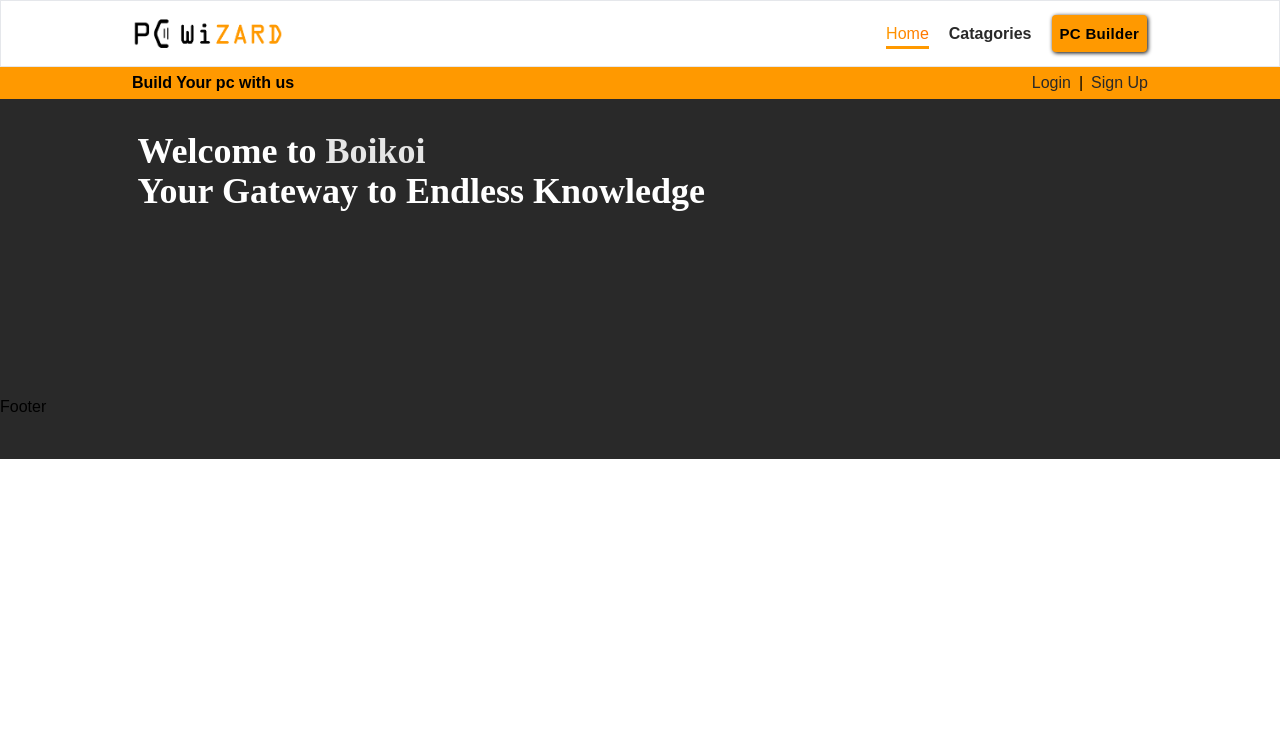
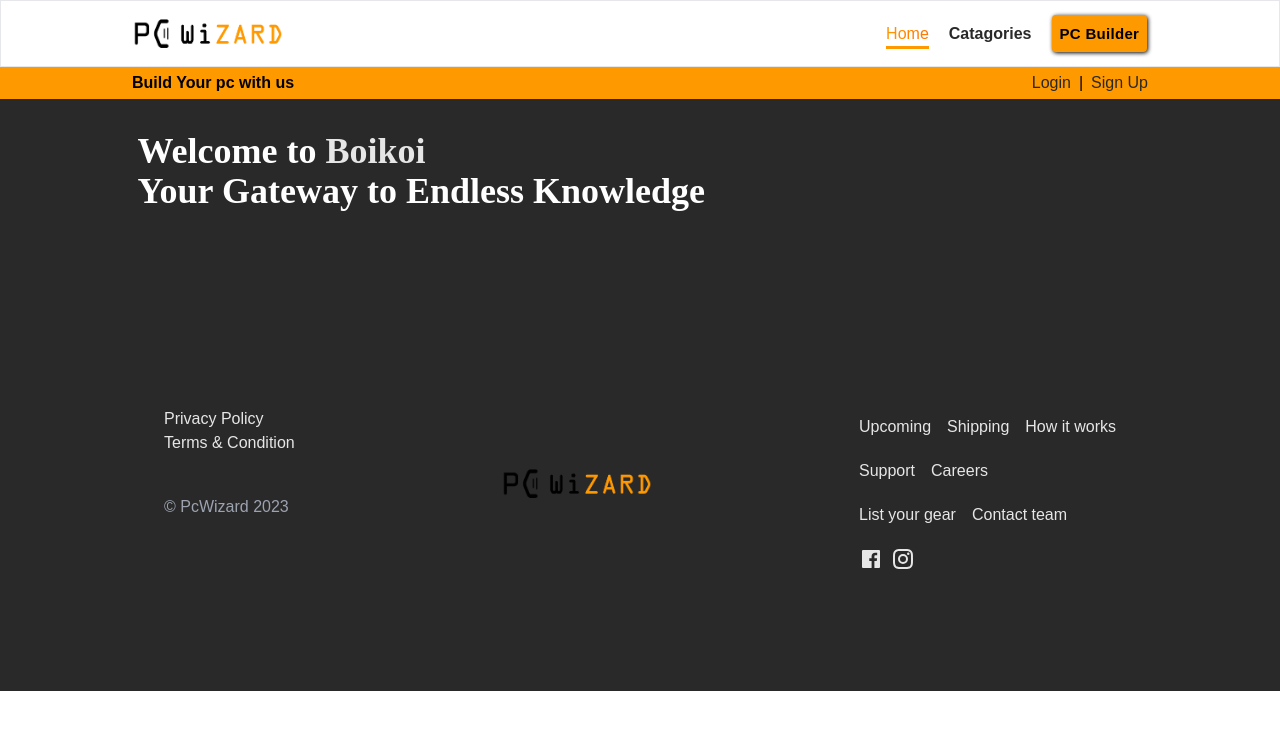
Before and after one commit to Maria-07/pc-wizard-client-nextjs, a Next.js app: page / in a window 1280 px wide. Shown: the top 730 px of the page. Built offline with nearby package versions, Linux system fonts and the light colour scheme; no server answers.

Commit message:
Footer Design done

```diff
--- a/src/component/Layout/RootLayout.jsx
+++ b/src/component/Layout/RootLayout.jsx
@@ -1,5 +1,6 @@
 import React from "react";
 import Navbar from "../UI/Navbar/Navbar";
+import Footer from "../UI/Footer/Footer";
 
 const RootLayout = ({ children }) => {
   return (
@@ -8,7 +9,7 @@ const RootLayout = ({ children }) => {
         <Navbar></Navbar>
       </div>
       <div>{children}</div>
-      <div className="bg-primary py-10">Footer</div>
+      <Footer></Footer>
     </div>
   );
 };
--- /dev/null
+++ b/src/component/UI/Footer/Footer.jsx
@@ -0,0 +1,76 @@
+import Link from "next/link";
+import { RiFacebookBoxFill, RiInstagramLine } from "react-icons/ri";
+import logo from "../../../assets/img/logo.png";
+import Image from "next/image";
+
+const Footer = () => {
+  const date = new Date();
+  const year = date.getFullYear();
+  return (
+    <div>
+      <div className="bg-primary text-secondary p-10 ">
+        <div className="flex sm:w-[80%] px-1 sm:mx-auto flex-wrap justify-between gap-10">
+          <div className="my-auto">
+            <p>Privacy Policy</p>
+            <p>Terms & Condition</p>
+            <p className="my-10 text-gray-400"> &#169; PcWizard {year}</p>
+          </div>
+          <div className="sm:mx-auto my-auto">
+            <div>
+              {" "}
+              <Image
+                src={logo}
+                width={150}
+                height={150}
+                alt="Picture of the author"
+              />
+            </div>
+          </div>{" "}
+          <div className="flex justify-between gap-10 flex-wrap">
+            <div className=" ">
+              <div className="flex items-center gap-4 my-5 flex-wrap">
+                <Link href={"#"} className="hover:text-popover">
+                  Upcoming
+                </Link>
+
+                <Link href={"#"} className="hover:text-popover">
+                  Shipping
+                </Link>
+
+                <Link href={"#"} className="hover:text-popover">
+                  How it works
+                </Link>
+              </div>
+              <div className="flex items-center gap-4 my-5 flex-wrap">
+                <Link href={"#"} className="hover:text-popover">
+                  Support
+                </Link>
+                <Link href={"#"} className="hover:text-popover">
+                  Careers
+                </Link>
+              </div>
+              <div className="flex items-center gap-4 my-5 flex-wrap">
+                {" "}
+                <Link href={"#"} className="hover:text-popover">
+                  List your gear
+                </Link>
+                <Link href={"#"} className="hover:text-popover">
+                  Contact team
+                </Link>
+              </div>
+
+              <div className="flex gap-2 text-2xl">
+                <RiFacebookBoxFill />
+                <RiInstagramLine />
+              </div>
+            </div>
+          </div>
+        </div>
+
+        <div className="flex items-center justify-center mt-20 gap-5"></div>
+      </div>
+    </div>
+  );
+};
+
+export default Footer;
--- a/src/component/UI/Sidebar/Sidebar.jsx
+++ b/src/component/UI/Sidebar/Sidebar.jsx
@@ -39,8 +39,11 @@ const OPTIONS = ["In Stock", "Out of stock"];
 const Sidebar = () => {
   const currentRoute = usePathname();
 
-  const [selectedItems, setSelectedItems] = useState([]);
-  //   console.log("selectedItems", selectedItems);
+  const [selectedItems, setSelectedItems] = useState("");
+  console.log("selectedItems", selectedItems);
+  // const handleStatus = () => {
+  //   setSelectedItems();
+  // };
 
   const filteredOptions = OPTIONS.filter((o) => !selectedItems.includes(o));
   return (
--- a/src/pages/pc-components/motherboard.js
+++ b/src/pages/pc-components/motherboard.js
@@ -1,8 +1,18 @@
 import PcComponentLayout from "@/component/Layout/PcComponentLayout";
 import RootLayout from "@/component/Layout/RootLayout";
+import SimilarProductCard from "@/component/UI/Product/SimilarProductCard";
 
-const motherboard = () => {
-  return <div>motherboard motherboard</div>;
+const motherboard = ({ similarData }) => {
+  return (
+    <div>
+      {" "}
+      <div className="grid sm:grid-cols-2 grid-cols-1 gap-4 ">
+        {similarData?.data.map((product, i) => (
+          <SimilarProductCard key={i} product={product}></SimilarProductCard>
+        ))}{" "}
+      </div>
+    </div>
+  );
 };
 
 export default motherboard;
@@ -14,3 +24,17 @@ motherboard.getLayout = function getLayout(page) {
     </RootLayout>
   );
 };
+
+export const getStaticProps = async () => {
+  const similarDataRes = await fetch(
+    `http://localhost:5000/api/v1/products?category=Motherboard`
+  );
+  const similarData = await similarDataRes.json();
+  // console.log("similarData", similarData);
+
+  return {
+    props: {
+      similarData: similarData,
+    },
+  };
+};
--- a/src/pages/pc-components/others.js
+++ b/src/pages/pc-components/others.js
@@ -1,8 +1,18 @@
 import PcComponentLayout from "@/component/Layout/PcComponentLayout";
 import RootLayout from "@/component/Layout/RootLayout";
+import SimilarProductCard from "@/component/UI/Product/SimilarProductCard";
 
-const others = () => {
-  return <div>Others</div>;
+const others = ({ similarData }) => {
+  return (
+    <div>
+      {" "}
+      <div className="grid sm:grid-cols-2 grid-cols-1 gap-4 ">
+        {similarData?.data.map((product, i) => (
+          <SimilarProductCard key={i} product={product}></SimilarProductCard>
+        ))}{" "}
+      </div>
+    </div>
+  );
 };
 
 export default others;
@@ -14,3 +24,17 @@ others.getLayout = function getLayout(page) {
     </RootLayout>
   );
 };
+
+export const getStaticProps = async () => {
+  const similarDataRes = await fetch(
+    `http://localhost:5000/api/v1/products?category=Others`
+  );
+  const similarData = await similarDataRes.json();
+  // console.log("similarData", similarData);
+
+  return {
+    props: {
+      similarData: similarData,
+    },
+  };
+};
--- a/src/pages/pc-components/powerSupplyUnit.js
+++ b/src/pages/pc-components/powerSupplyUnit.js
@@ -1,8 +1,18 @@
 import PcComponentLayout from "@/component/Layout/PcComponentLayout";
 import RootLayout from "@/component/Layout/RootLayout";
+import SimilarProductCard from "@/component/UI/Product/SimilarProductCard";
 
-const powerSupplyUnit = () => {
-  return <div>powerSupplyUnit powerSupplyUnit</div>;
+const powerSupplyUnit = ({ similarData }) => {
+  return (
+    <div>
+      {" "}
+      <div className="grid sm:grid-cols-2 grid-cols-1 gap-4 ">
+        {similarData?.data.map((product, i) => (
+          <SimilarProductCard key={i} product={product}></SimilarProductCard>
+        ))}{" "}
+      </div>
+    </div>
+  );
 };
 
 export default powerSupplyUnit;
@@ -14,3 +24,17 @@ powerSupplyUnit.getLayout = function getLayout(page) {
     </RootLayout>
   );
 };
+
+export const getStaticProps = async () => {
+  const similarDataRes = await fetch(
+    `http://localhost:5000/api/v1/products?category=Power Supply Unit`
+  );
+  const similarData = await similarDataRes.json();
+  // console.log("similarData", similarData);
+
+  return {
+    props: {
+      similarData: similarData,
+    },
+  };
+};
--- a/src/pages/pc-components/processor.js
+++ b/src/pages/pc-components/processor.js
@@ -1,8 +1,18 @@
 import PcComponentLayout from "@/component/Layout/PcComponentLayout";
 import RootLayout from "@/component/Layout/RootLayout";
+import SimilarProductCard from "@/component/UI/Product/SimilarProductCard";
 
-const processor = () => {
-  return <div>processor</div>;
+const processor = ({ similarData }) => {
+  return (
+    <div>
+      {" "}
+      <div className="grid sm:grid-cols-2 grid-cols-1 gap-4 ">
+        {similarData?.data.map((product, i) => (
+          <SimilarProductCard key={i} product={product}></SimilarProductCard>
+        ))}{" "}
+      </div>
+    </div>
+  );
 };
 
 export default processor;
@@ -14,3 +24,17 @@ processor.getLayout = function getLayout(page) {
     </RootLayout>
   );
 };
+
+export const getStaticProps = async () => {
+  const similarDataRes = await fetch(
+    `http://localhost:5000/api/v1/products?category=CPU / Processor`
+  );
+  const similarData = await similarDataRes.json();
+  // console.log("similarData", similarData);
+
+  return {
+    props: {
+      similarData: similarData,
+    },
+  };
+};
--- a/src/pages/pc-components/ram.js
+++ b/src/pages/pc-components/ram.js
@@ -1,8 +1,18 @@
 import PcComponentLayout from "@/component/Layout/PcComponentLayout";
 import RootLayout from "@/component/Layout/RootLayout";
+import SimilarProductCard from "@/component/UI/Product/SimilarProductCard";
 
-const ram = () => {
-  return <div>ram</div>;
+const ram = ({ similarData }) => {
+  return (
+    <div>
+      {" "}
+      <div className="grid sm:grid-cols-2 grid-cols-1 gap-4 ">
+        {similarData?.data.map((product, i) => (
+          <SimilarProductCard key={i} product={product}></SimilarProductCard>
+        ))}{" "}
+      </div>
+    </div>
+  );
 };
 
 export default ram;
@@ -14,3 +24,17 @@ ram.getLayout = function getLayout(page) {
     </RootLayout>
   );
 };
+
+export const getStaticProps = async () => {
+  const similarDataRes = await fetch(
+    `http://localhost:5000/api/v1/products?category=RAM`
+  );
+  const similarData = await similarDataRes.json();
+  // console.log("similarData", similarData);
+
+  return {
+    props: {
+      similarData: similarData,
+    },
+  };
+};
--- a/src/pages/pc-components/storageDevice.js
+++ b/src/pages/pc-components/storageDevice.js
@@ -1,8 +1,18 @@
 import PcComponentLayout from "@/component/Layout/PcComponentLayout";
 import RootLayout from "@/component/Layout/RootLayout";
+import SimilarProductCard from "@/component/UI/Product/SimilarProductCard";
 
-const storageDevice = () => {
-  return <div>Storage Device</div>;
+const storageDevice = ({ similarData }) => {
+  return (
+    <div>
+      {" "}
+      <div className="grid sm:grid-cols-2 grid-cols-1 gap-4 ">
+        {similarData?.data.map((product, i) => (
+          <SimilarProductCard key={i} product={product}></SimilarProductCard>
+        ))}{" "}
+      </div>
+    </div>
+  );
 };
 
 export default storageDevice;
@@ -14,3 +24,17 @@ storageDevice.getLayout = function getLayout(page) {
     </RootLayout>
   );
 };
+
+export const getStaticProps = async () => {
+  const similarDataRes = await fetch(
+    `http://localhost:5000/api/v1/products?category=Storage Device`
+  );
+  const similarData = await similarDataRes.json();
+  // console.log("similarData", similarData);
+
+  return {
+    props: {
+      similarData: similarData,
+    },
+  };
+};
```
